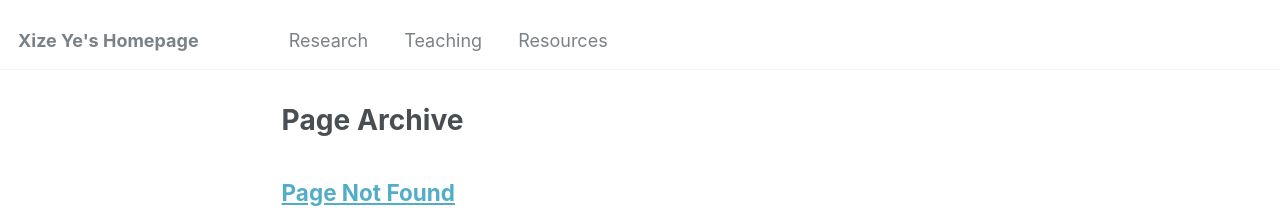
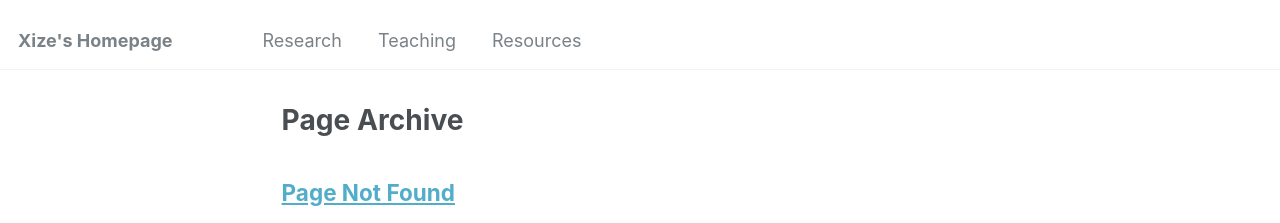
Before and after one commit to XIZEYE/xizeye.github.io, a Jekyll site: the page built from _pages/page-archive.html, in a window 1280 px wide. Shown: the top 223 px of the page. Built offline with Jekyll 4.4.1, drawn with Linux system fonts in a browser that asks for light colours.

```diff
--- a/_config.yml
+++ b/_config.yml
@@ -8,7 +8,7 @@
 
 # Basic Site Settings
 locale                   : "en-US"
-title                    : "Xize Ye's Homepage"
+title                    : "Xize's Homepage"
 title_separator          : "-"
 name                     : &name "Xize Ye"
 description              : &description "PhD candidate in Statistics, Financial Modelling Field"
@@ -22,7 +22,7 @@ repository               : "github.com/XIZEYE/xizeye.github.io"
 author:
   # Biographic information
   avatar           : "photo_squared.jpg"
-  name             : "Xize"
+  name             : "Xize Ye"
   pronouns         : # example: "she/her"
   bio              : "PhD candidate in Statistics <br />Financial modelling field <br />A lifelong learner and explorer"
   location         : "Ontario, Canada"
```
